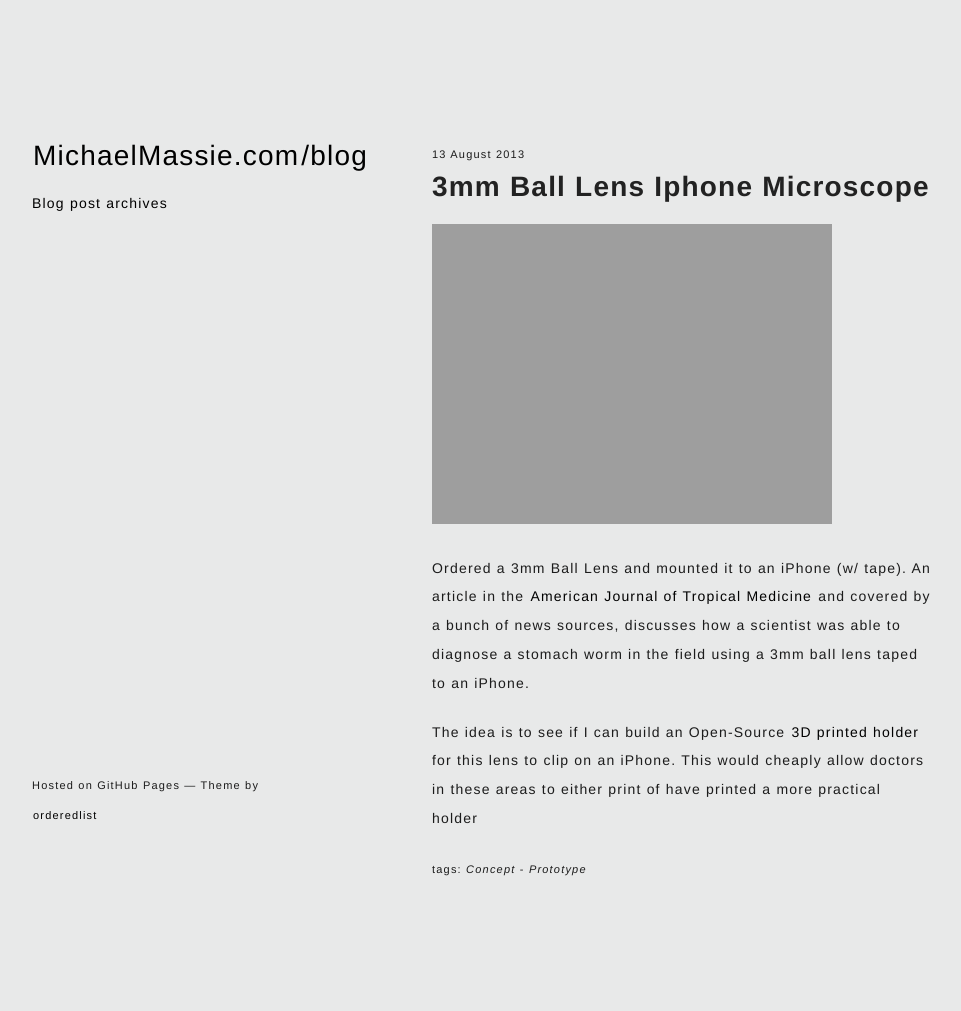
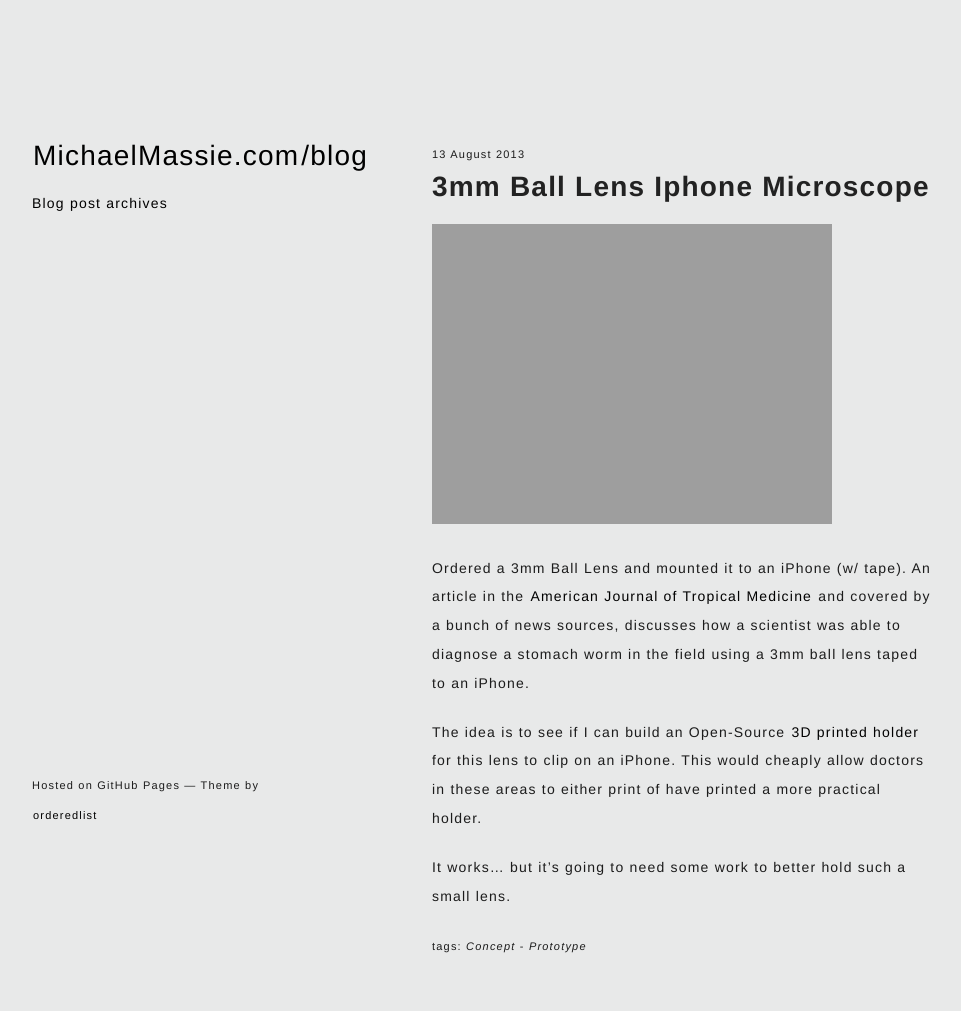
Before and after one commit to mmassie/mmassie.github.io, a Jekyll site: the page built from _posts/2013-08-13-3mm-Ball-Lens-iPhone-Microscope.md, in a window 1280 px wide. Shown: the whole page, without its empty margins (158-1119 px from the left). Built offline with Jekyll 4.4.1, drawn with Linux system fonts in a browser that asks for light colours; before the commit the page ends 934 px from its top, so only the background shows below that.

Commit message:
3mm link

```diff
--- a/_posts/2013-08-13-3mm-Ball-Lens-iPhone-Microscope.md
+++ b/_posts/2013-08-13-3mm-Ball-Lens-iPhone-Microscope.md
@@ -7,4 +7,6 @@ tags: Concept Prototype
 
 Ordered a 3mm Ball Lens and mounted it to an iPhone (w/ tape). An article in the [American Journal of Tropical Medicine](http://www.ajtmh.org/content/early/2013/03/07/ajtmh.12-0742.full.pdf+html) and covered by a bunch of news sources, discusses how a scientist was able to diagnose a stomach worm in the field using a 3mm ball lens taped to an iPhone.
 
-The idea is to see if I can build an Open-Source [3D printed holder](https://github.com/mmassie/3MM-iPhone-Microscope) for this lens to clip on an iPhone. This would cheaply allow doctors in these areas to either print of have printed a more practical holder
+The idea is to see if I can build an Open-Source [3D printed holder](https://github.com/mmassie/3MM-iPhone-Microscope) for this lens to clip on an iPhone. This would cheaply allow doctors in these areas to either print of have printed a more practical holder.
+
+It works... but it's going to need some work to better hold such a small lens.
```
